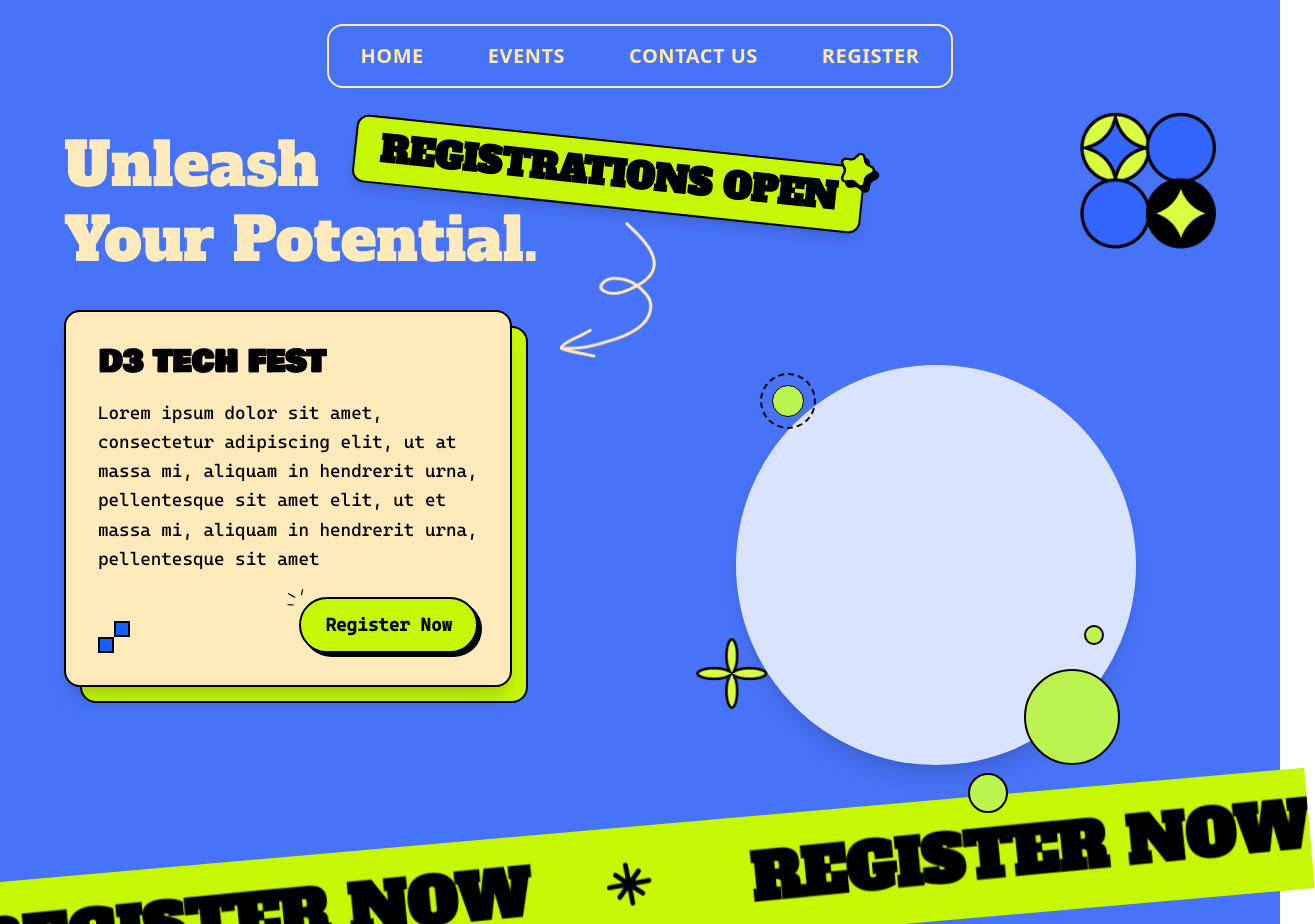
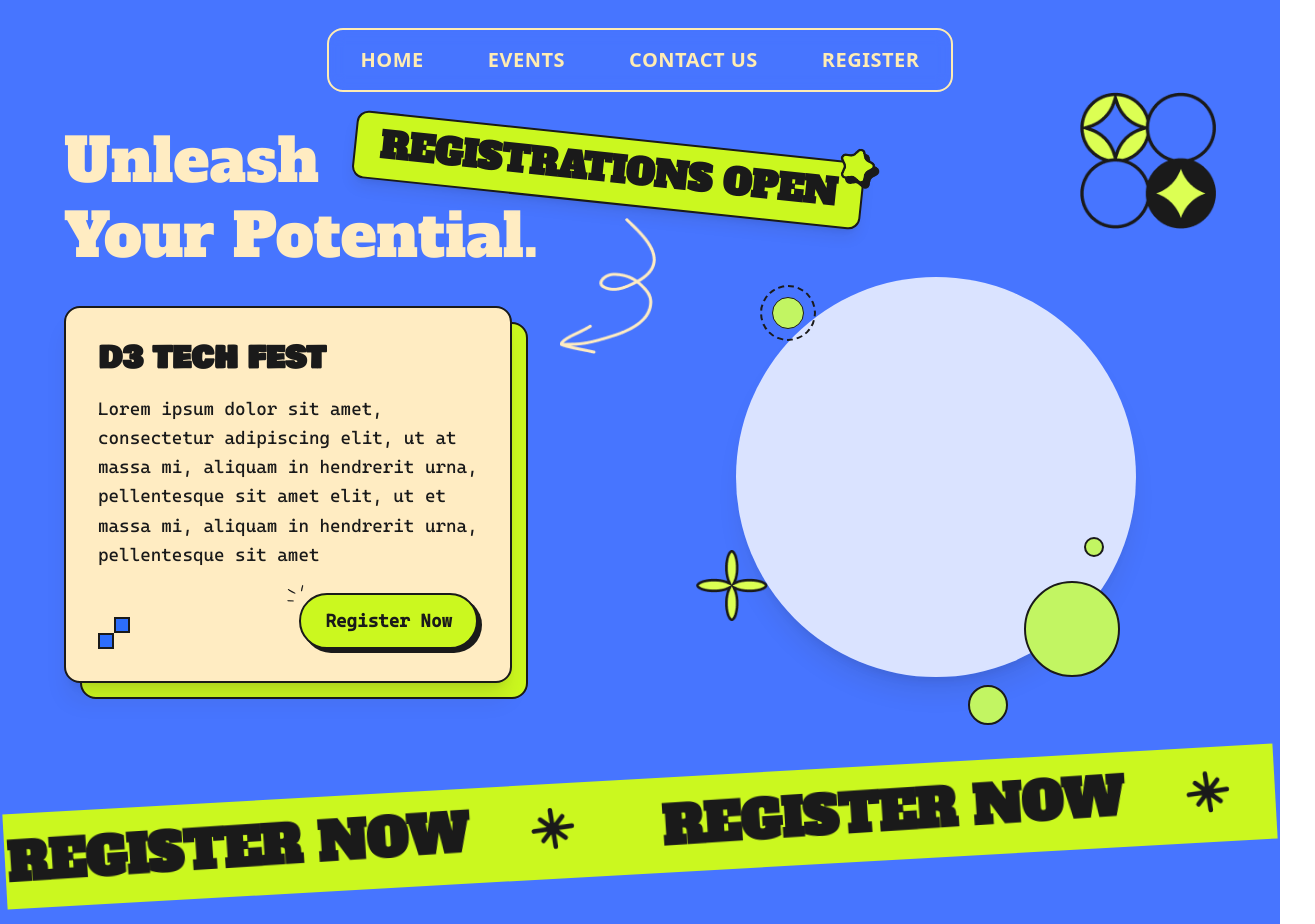
Before and after one commit to p-society/d3-web, a React (Vite) app: page /about-us in a window 1280 px wide. Shown: the top 924 px of the page, 1315 px wide, since content can reach past the window. Built offline with nearby package versions, Linux system fonts and the light colour scheme; a web font is replaced by a local one.

Commit message:
css fixes to about-us which is register now
Signed-off-by: Tushar Anand <tusharannand@gmail.com>

```diff
--- a/src/Register.css
+++ b/src/Register.css
@@ -3,7 +3,7 @@
     transform: translateX(0%);
   }
   100% {
-    transform: translateX(-50%);
+    transform: translateX(-40%);
   }
 }
 
@@ -34,8 +34,8 @@
 /* } */
 .Router-box {
   background: #c6f806;
-  transform: rotate(-5deg) scale(1.05);
-  padding: 39px 2.25px; /* Simplified padding */
+  transform: rotate(-3.2deg) scale(1);
+  padding: 29px 2px; /* Simplified padding */
   display: flex;
   align-items: center;
 }
@@ -43,7 +43,7 @@
 .Rinner-box {
   color: #000;
   font-family: 'AlfaSlabOne-Regular';
-  font-size: 60px;
+  font-size: 52px;
   font-style: normal;
   font-weight: bolder;
   line-height: 131%; /* 78.6px */
--- a/src/components/about-us/hero.jsx
+++ b/src/components/about-us/hero.jsx
@@ -9,12 +9,9 @@ import Navbar from '../landingpage/navbar' // added
 const AboutUsHero = ({ isLoaded }) => {
   return (
     <div
-      className={`relative min-h-screen h-full px-8 pt-6 pb-16 transition-all duration-700 ease-out ${isLoaded ? 'opacity-100 translate-y-0' : 'opacity-0 translate-y-3'}`}
+      className={`bg-[#3366FF] opacity-90 min-h-screen px-1 pt-7 pb-14 transition-all duration-700 ease-out ${isLoaded ? 'opacity-90 translate-y-0' : 'opacity-0 translate-y-3'}`}
       style={{ transitionDelay: '300ms' }}
     >
-      {/* Background*/}
-      <div className="absolute inset-0 h-full bg-[#3366FF] opacity-90"></div>
-
       {/* Navbar (on top, centered) */}
       <div className="w-full flex justify-center relative z-20">
         <Navbar
@@ -23,12 +20,12 @@ const AboutUsHero = ({ isLoaded }) => {
           borderColor="#FFEAAB"
           sidebarBg="#fff3d4"
           hoverTextColor="#000000"
-          mobileTextColor="#000000" // Add this line
+          mobileTextColor="#000000"
         />
       </div>
 
       {/* Main content container */}
-      <div className="relative z-10 max-w-6xl mx-auto mt-10">
+      <div className="relative z-10 max-w-6xl mx-auto mt-8">
         {/* Responsive layout: single column for mobile/sm, two columns for md and above */}
         {/* Responsive: single column for <md, two columns for md+ */}
         <div className="flex flex-col md:grid md:grid-cols-2 gap-8 mb-8 md:mb-16">
@@ -106,7 +103,7 @@ const AboutUsHero = ({ isLoaded }) => {
             <img
               src={GroupImage}
               alt="Group"
-              className="hidden md:block w-34 max-w-full -mt-4 mb-37 object-contain ml-auto"
+              className="hidden md:block w-34 max-w-full -mt-8 mb-20 object-contain ml-auto"
               style={{ display: 'block' }}
             />
             {/* Large circular container for future images */}
@@ -135,11 +132,10 @@ const AboutUsHero = ({ isLoaded }) => {
             </div>
           </div>
         </div>
-
         {/* Register component for md and above: below columns */}
-        <div className="hidden md:flex justify-center w-screen relative left-1/2 -translate-x-1/2">
-          <Register />
-        </div>
+      </div>
+      <div className="hidden md:flex justify-center relative left-1/2 -translate-x-1/2">
+        <Register />
       </div>
     </div>
   )
--- a/src/components/about-us/register.jsx
+++ b/src/components/about-us/register.jsx
@@ -25,7 +25,7 @@ export default function Register() {
   )
 
   return (
-    <div className="bg-gray-900 py-3 overflow-hidden w-screen Router-box">
+    <div className="bg-gray-900 overflow-hidden Router-box">
       <div className="marquee whitespace-nowrap flex items-center text-white text-xl font-bold Rinner-box">
         {/* First set of 3 */}
         <React.Fragment key="set1">
--- a/src/pages/About-us.jsx
+++ b/src/pages/About-us.jsx
@@ -6,14 +6,7 @@ import useRouteAnimation from '../utils/animatie'
 
 const AboutUs = () => {
   const isLoaded = useRouteAnimation()
-  return (
-    <div className="page-wrapper">
-      <div className="min-h-screen bg-[#ffeabb] w-full relative flex flex-col justify-center">
-        <div className="w-full flex justify-center">{/* <Navbar /> */}</div>
-        <AboutUsHero isLoaded={isLoaded} />
-      </div>
-    </div>
-  )
+  return <AboutUsHero isLoaded={isLoaded} />
 }
 
 export default AboutUs
```
